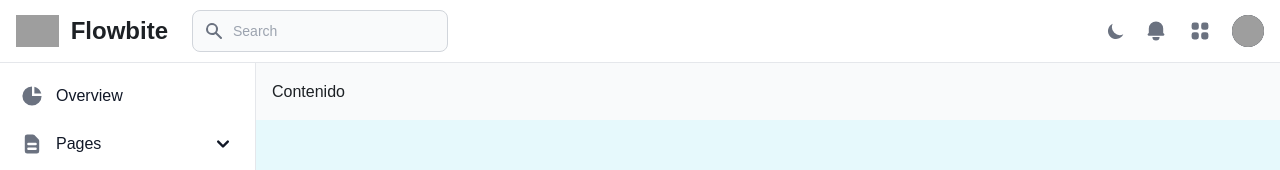
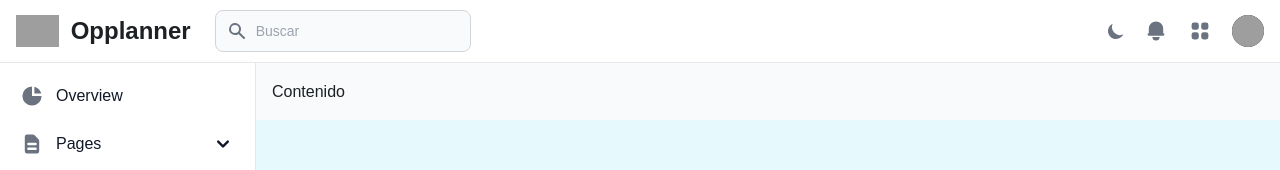
Before and after one commit to dejeloper/opplanner, a React (Vite) app: page / in a window 1280 px wide. Shown: the top 170 px of the page. Built offline with nearby package versions, Linux system fonts and the light colour scheme; grey boxes are pictures that could not be loaded.

Commit message:
Add search dashboard and theme toggle components

```diff
--- a/src/App.tsx
+++ b/src/App.tsx
@@ -17,7 +17,6 @@ import {
   IconLock,
   IconLogout,
   IconMenu,
-  IconMoon,
   IconNotification,
   IconPages,
   IconPie,
@@ -27,12 +26,13 @@ import {
   IconSales,
   IconSearch,
   IconSetting,
-  IconSun,
   IconUserPlus,
   IconUsers,
   IconVideoCamera,
 } from "./components/icons";
 import { useIsDarkTheme } from "./hooks";
+import { SearchDasboard } from "./components/searchDasboard";
+import { ThemeToggle } from "./components/ThemeToggle";
 
 function App() {
   const { changeThemeToggle, handleThemeToggle, handleThemeToggleEfect } =
@@ -50,7 +50,7 @@ function App() {
 
   return (
     <>
-      <div className="antialiased bg-gray-50 dark:bg-gray-900">
+      <div className="antialiased">
         <nav className="bg-white border-b border-gray-200 px-4 py-2.5 dark:bg-gray-800 dark:border-gray-700 fixed left-0 right-0 top-0 z-50">
           <div className="flex flex-wrap justify-between items-center">
             <div className="flex justify-start items-center">
@@ -65,36 +65,13 @@ function App() {
 
                 <span className="sr-only">Toggle sidebar</span>
               </button>
-              <a
-                href="https://flowbite.com"
-                className="flex items-center justify-between mr-4"
-              >
-                <img
-                  src="https://flowbite.s3.amazonaws.com/logo.svg"
-                  className="mr-3 h-8"
-                  alt="Flowbite Logo"
-                />
+              <a href="#" className="flex items-center justify-between mr-4">
+                <img src="/logo.svg" className="mr-3 h-8" alt="Flowbite Logo" />
                 <span className="self-center text-2xl font-semibold whitespace-nowrap dark:text-white">
-                  Flowbite
+                  Opplanner
                 </span>
               </a>
-              <form action="#" method="GET" className="hidden md:block md:pl-2">
-                <label htmlFor="topbar-search" className="sr-only">
-                  Search
-                </label>
-                <div className="relative md:w-64">
-                  <div className="flex absolute inset-y-0 left-0 items-center pl-3 pointer-events-none">
-                    <IconSearch className="w-5 h-5 text-gray-500 dark:text-gray-400" />
-                  </div>
-                  <input
-                    type="text"
-                    name="email"
-                    id="topbar-search"
-                    className="bg-gray-50 border border-gray-300 text-gray-900 text-sm rounded-lg focus:ring-primary-500 focus:border-primary-500 block w-full pl-10 p-2.5 dark:bg-gray-700 dark:border-gray-600 dark:placeholder-gray-400 dark:text-white dark:focus:ring-primary-500 dark:focus:border-primary-500"
-                    placeholder="Search"
-                  />
-                </div>
-              </form>
+              <SearchDasboard />
             </div>
             <div className="flex items-center lg:order-2">
               <button
@@ -107,16 +84,7 @@ function App() {
                 <IconSearch className="w-6 h-6" />
               </button>
 
-              <button
-                id="theme-toggle"
-                type="button"
-                className="text-gray-500 dark:text-gray-400 hover:bg-gray-100 dark:hover:bg-gray-700 focus:outline-none focus:ring-4 focus:ring-gray-200 dark:focus:ring-gray-700 rounded-lg text-sm p-2.5"
-                onClick={handleThemeToggle}
-                onLoad={handleThemeToggle}
-              >
-                <IconMoon id="theme-toggle-dark" className={`w-5 h-5 hidden`} />
-                <IconSun id="theme-toggle-light" className={`w-5 h-5 hidden`} />
-              </button>
+              <ThemeToggle handleThemeToggle={handleThemeToggle} />
 
               <button
                 type="button"
--- /dev/null
+++ b/src/components/SearchDasboard.tsx
@@ -0,0 +1,36 @@
+import { IconSearch } from "./icons";
+
+export function SearchDasboard() {
+  const searchDasboard = (e: React.FormEvent<HTMLFormElement>) => {
+    e.preventDefault();
+    alert("No fue posible hacer la búsqueda");
+  };
+
+  return (
+    <>
+      <form
+        action="#"
+        method="GET"
+        className="hidden md:block md:pl-2"
+        onSubmit={searchDasboard}
+      >
+        <label htmlFor="topbar-search" className="sr-only">
+          Search
+        </label>
+        <div className="relative md:w-64">
+          <div className="flex absolute inset-y-0 left-0 items-center pl-3 pointer-events-none">
+            <IconSearch className="w-5 h-5 text-gray-500 dark:text-gray-400" />
+          </div>
+          <input
+            type="text"
+            name="email"
+            id="topbar-search"
+            className="bg-gray-50 border border-gray-300 text-gray-900 text-sm rounded-lg focus:ring-primary-500 focus:border-primary-500 block w-full pl-10 p-2.5 dark:bg-gray-700 dark:border-gray-600 dark:placeholder-gray-400 dark:text-white dark:focus:ring-primary-500 dark:focus:border-primary-500"
+            placeholder="Buscar"
+            autoComplete="off"
+          />
+        </div>
+      </form>
+    </>
+  );
+}
--- /dev/null
+++ b/src/components/ThemeToggle.tsx
@@ -0,0 +1,20 @@
+import { IconMoon, IconSun } from "./icons";
+
+interface Props {
+  handleThemeToggle: () => void;
+}
+
+export function ThemeToggle({ handleThemeToggle }: Props) {
+  return (
+    <button
+      id="theme-toggle"
+      type="button"
+      className="text-gray-500 dark:text-gray-400 hover:bg-gray-100 dark:hover:bg-gray-700 focus:outline-none focus:ring-4 focus:ring-gray-200 dark:focus:ring-gray-700 rounded-lg text-sm p-2.5"
+      onClick={handleThemeToggle}
+      onLoad={handleThemeToggle}
+    >
+      <IconMoon id="theme-toggle-dark" className={`w-5 h-5 hidden`} />
+      <IconSun id="theme-toggle-light" className={`w-5 h-5 hidden`} />
+    </button>
+  );
+}
```
